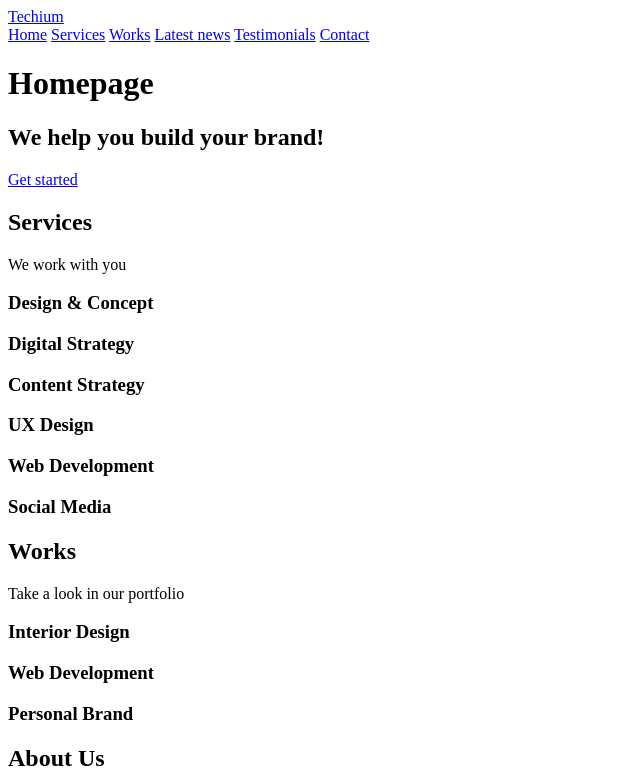
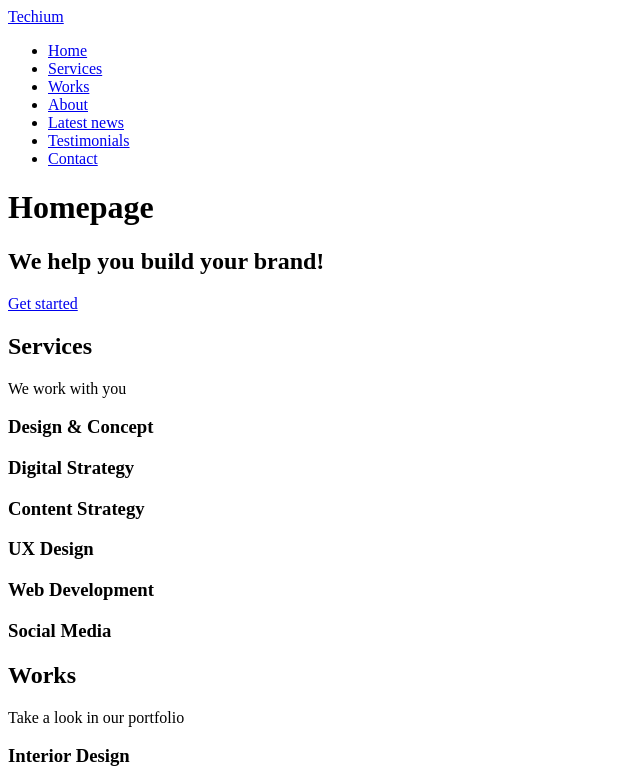
Before and after one commit to faykris/holbertonschool-web_front_end, a plain HTML site: page 0x00-html_advanced/25-index.html in a window 1280 px wide. Shown: the top 783 px of the page, without its empty margins (0-640 px from the left). Drawn offline with Linux system fonts and the light colour scheme.

```diff
--- a/0x00-html_advanced/25-index.html
+++ b/0x00-html_advanced/25-index.html
@@ -17,12 +17,15 @@
             <a href="/"><span>Techium</span></a>
         </div>
         <nav>
-            <a href="/">Home</a>
-            <a href="services">Services</a>
-            <a href="about">Works</a>
-            <a href="latest_news">Latest news</a>
-            <a href="testimonials">Testimonials</a>
-            <a href="contact">Contact</a>
+            <ul>
+                <li><a href="/">Home</a></li>
+                <li><a href="#services">Services</a></li>
+                <li><a href="#works">Works</a></li>
+                <li><a href="#about">About</a></li>
+                <li><a href="#latest_news">Latest news</a></li>
+                <li><a href="#testimonials">Testimonials</a></li>
+                <li><a href="#contact">Contact</a></li>
+            </ul>
         </nav>
     </div>
 </header>
```
Also changed, not shown: 0x00-html_advanced/26-styleguide.html (+9 -3 lines).
